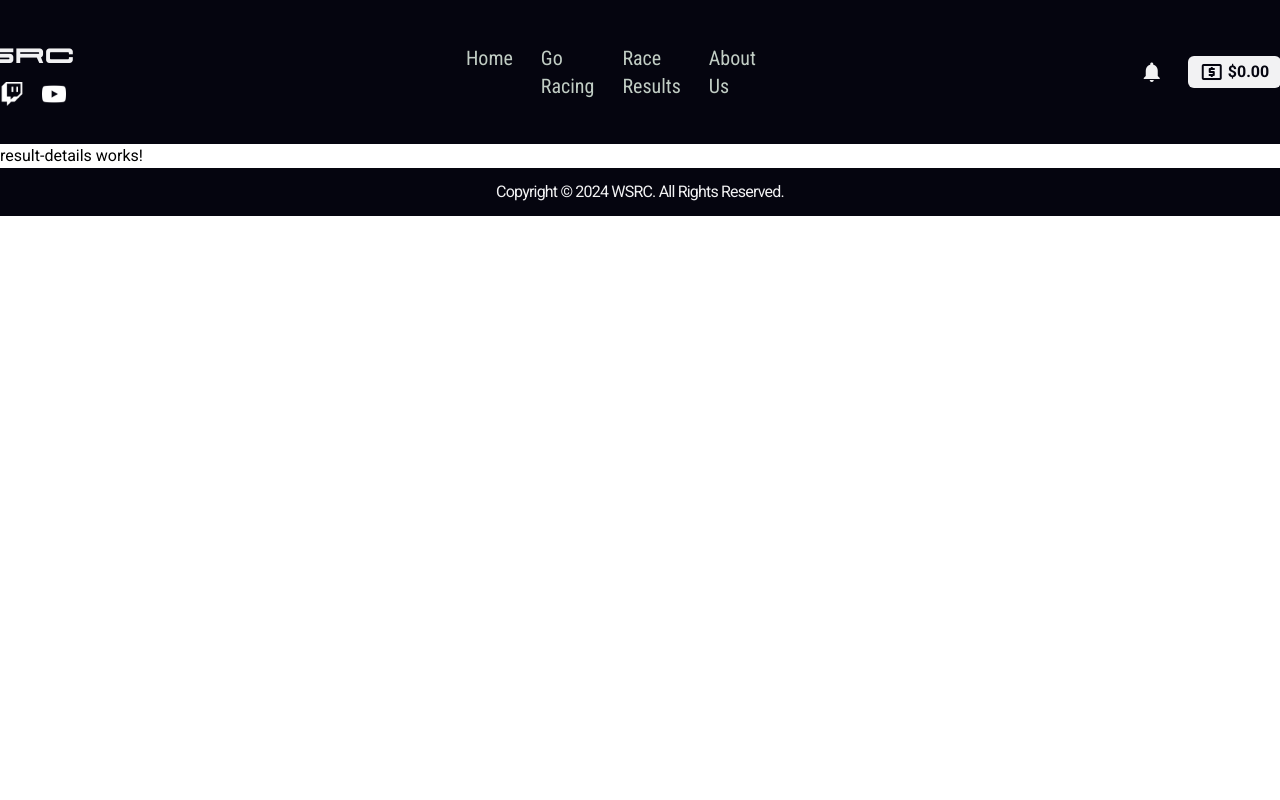
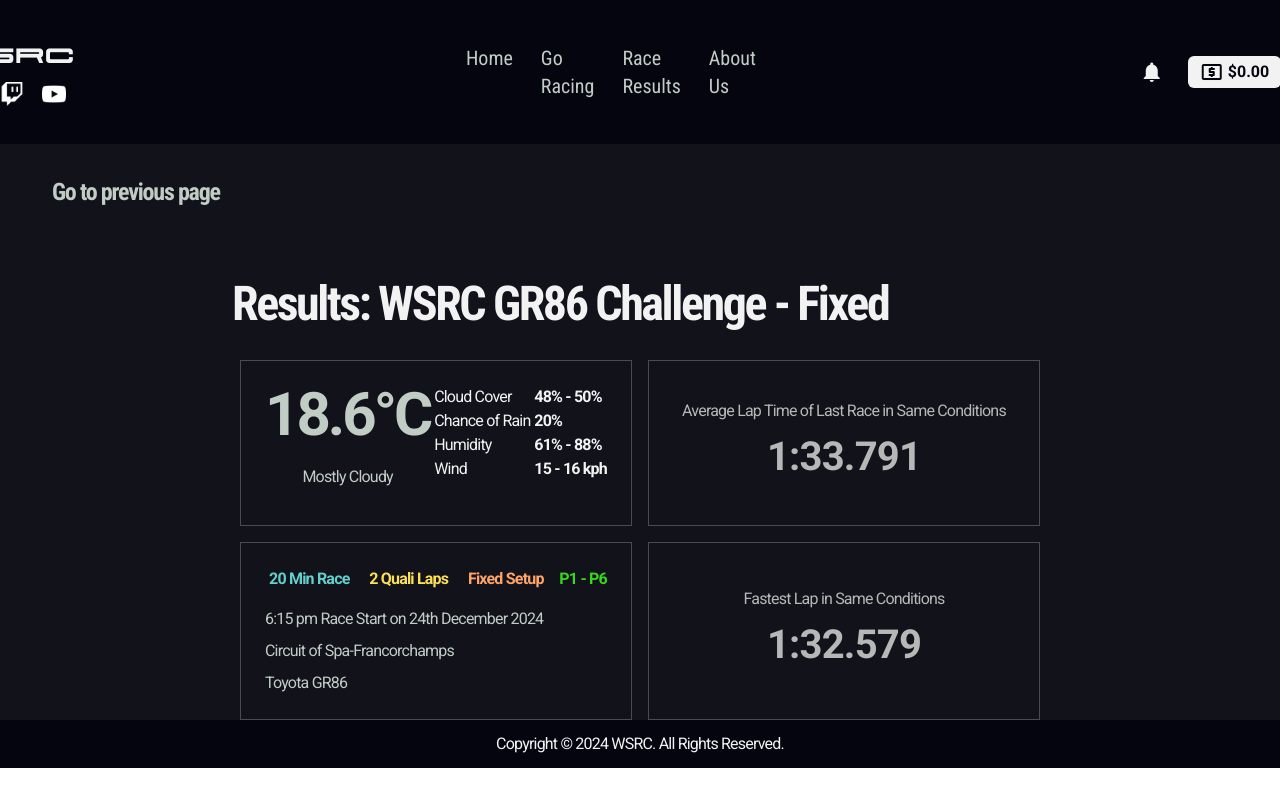
Before and after one commit to Caleb13360/wsrc, an Angular app in the folder wsrc-app/: page /result-details in a window 1280 px wide. Shown: the top 800 px of the page. Built offline with nearby package versions, Linux system fonts and the light colour scheme.

Commit message:
top half of result details page made

```diff
--- a/wsrc-app/src/app/result-details/result-details.component.html
+++ b/wsrc-app/src/app/result-details/result-details.component.html
@@ -1 +1,96 @@
-<p>result-details works!</p>
+<div class="bg-cDarkBlue text-cWhite font-roboto tracking-tighter">
+<div class="relative h-full ">
+    <button
+        class="flex items-center absolute top-8 left-12 text-cDarkGrey font-roboto-condensed font-bold tracking-tighter text-2xl  group hover:text-cWhite transition-all duration-200 ease-linear">
+        <!-- <mat-icon class=" transition-transform duration-200 ease-linear group-hover:scale-110">arrow_back_ios</mat-icon> -->
+        <span class="ml-1 transition-transform duration-200 ease-linear group-hover:scale-110">Go to previous page</span>
+    </button>
+    <div class="p-6 w-full ">
+        <!-- Header and Sub-header -->
+        <div class="flex justify-between items-center mt-28 mx-52">
+            <div>
+                <h1 class="text-5xl mb-2 font-roboto-condensed tracking-tighter font-bold ">Results: WSRC GR86 Challenge - Fixed</h1>
+
+            </div>
+
+        </div>
+    </div>
+
+    <div class="grid grid-cols-2 gap-4 px-8 mx-52">
+        <!-- Top Left -->
+        <div class="border border-cBorderGrey bg-cDarkBlue p-6">
+            <!-- Weather -->
+            <div class="flex justify-between mb-4">
+                <!-- First Column: Temperature -->
+                <div class="flex flex-col items-center leading-none">
+                    <span class="text-cDarkGrey text-6xl mb-6 font-roboto tracking-tighter font-bold">18.6°C</span>
+                    <span class="text-cDarkGrey text-1xl">Mostly Cloudy</span>
+                </div>
+                <!-- Second Column: Weather Descriptors -->
+                <div class="flex flex-col items-start">
+                    <span>Cloud Cover</span>
+                    <span>Chance of Rain</span>
+                    <span>Humidity</span>
+                    <span>Wind</span>
+                </div>
+                <div class="flex flex-col items-start font-bold">
+                    <span>48% - 50%</span>
+                    <span>20%</span>
+                    <span>61% - 88%</span>
+                    <span>15 - 16 kph</span>
+                </div>
+            </div>
+        </div>
+
+        <!-- Top Right -->
+        <div class="border border-cBorderGrey bg-cDarkBlue p-6  flex items-center justify-center">
+            <!-- Avg Lap Time -->
+            <div class="flex flex-col items-center">
+                <span class="text-cGrey text-1xl">Average Lap Time of Last Race in Same Conditions</span>
+                <span class="text-cGrey text-[2.5rem] font-bold pt-1">1:33.791</span>
+            </div>
+        </div>
+
+        <!-- Bottom Left -->
+        <div class="border border-cBorderGrey bg-cDarkBlue p-6">
+            <!-- Race Setup -->
+            <div>
+                <div class="flex justify-between mb-4">
+                    <div class="flex items-center text-[#62D1CC]">
+                        <span class="ml-1 font-bold">20 Min Race</span>
+                    </div>
+                    <div class="flex items-center text-[#FBE057]">
+                        <span class="ml-1 font-bold">2 Quali Laps</span>
+                    </div>
+                    <div class="flex items-center text-[#FFA366]">
+                        <span class="ml-1 font-bold">Fixed Setup</span>
+                    </div>
+                    <div class="flex items-center text-cGreen">
+                        <span class="font-bold">P1 - P6</span>
+                    </div>
+                </div>
+                <div class="flex flex-col space-y-2 text-cDarkGrey">
+                    <div class="flex items-center space-x-2">
+                        <span>6:15 pm Race Start on 24th December 2024</span>
+                    </div>
+                    <div class="flex items-center space-x-2">
+                        <span>Circuit of Spa-Francorchamps</span>
+                    </div>
+                    <div class="flex items-center space-x-2">
+                        <span>Toyota GR86</span>
+                    </div>
+                </div>
+            </div>
+        </div>
+
+        <!-- Bottom Right -->
+        <div class="border border-cBorderGrey bg-cDarkBlue p-6  flex items-center justify-center">
+            <!-- Fastest Lap -->
+            <div class="flex flex-col items-center">
+                <span class="text-cGrey text-1xl">Fastest Lap in Same Conditions</span>
+                <span class="text-cGrey text-[2.5rem] font-bold pt-1">1:32.579</span>
+            </div>
+        </div>
+    </div>
+
+</div>
```
